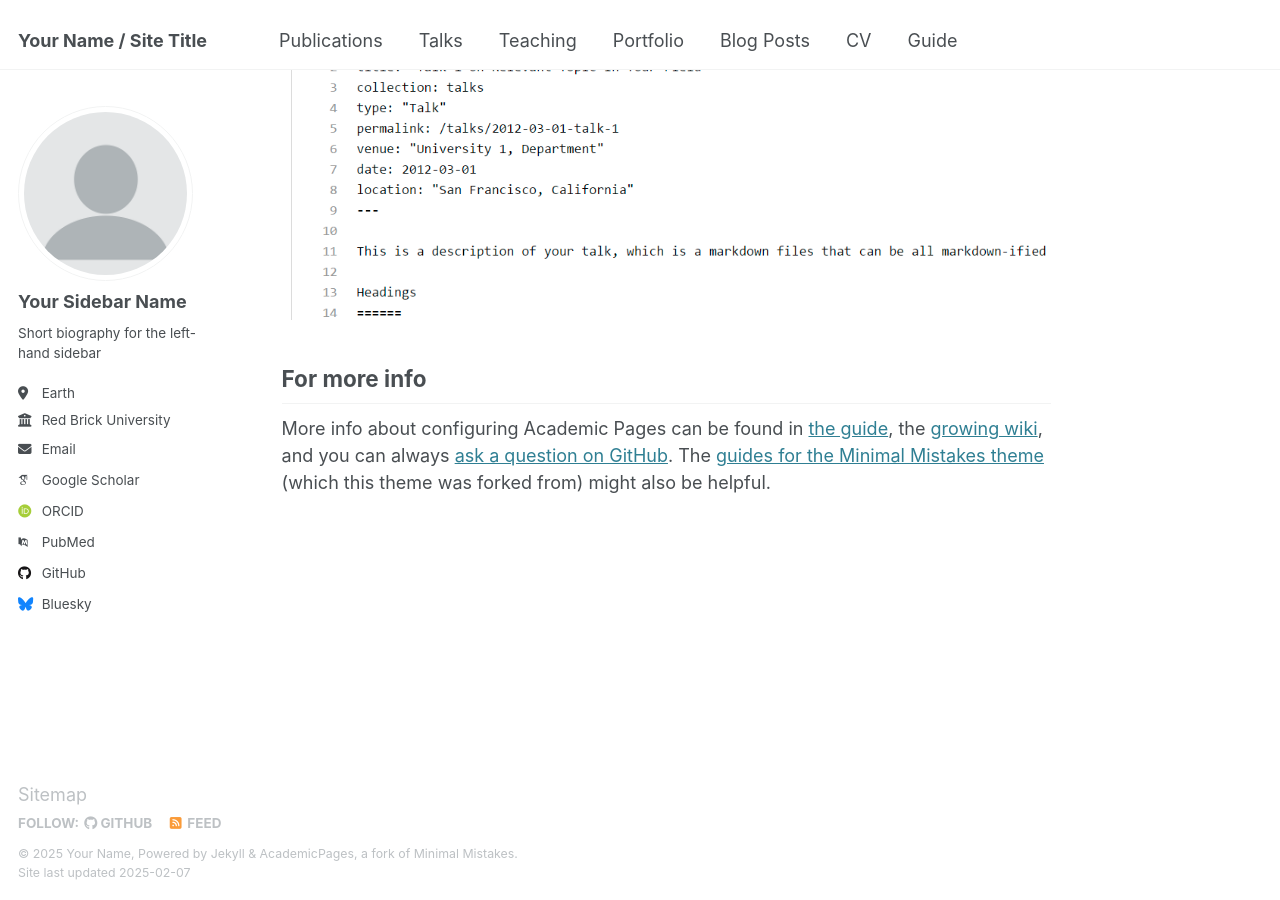
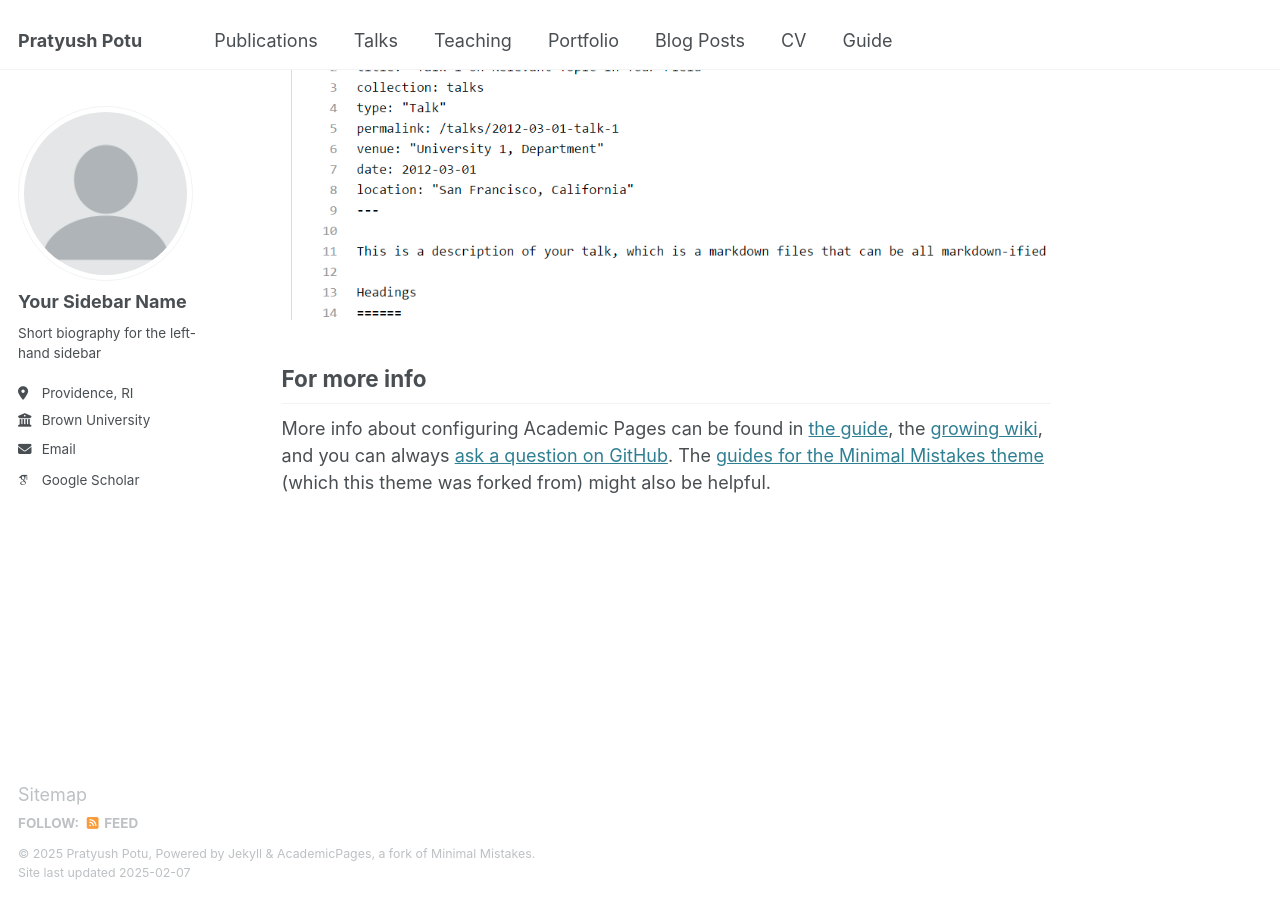
Before and after one commit to pratyushpotu/pratyushpotu.github.io, a Jekyll site: the page built from _pages/about.md, in a window 1280 px wide and 900 px high, scrolled down 2642 px. Built offline with Jekyll 4.4.1, drawn with Linux system fonts in a browser that asks for light colours; some web fonts are replaced.

Commit message:
Update _config.yml

```diff
--- a/_config.yml
+++ b/_config.yml
@@ -9,13 +9,13 @@
 # Basic Site Settings
 locale                   : "en-US"
 site_theme               : "default"
-title                    : "Your Name / Site Title"
+title                    : "Pratyush Potu"
 title_separator          : "-"
-name                     : &name "Your Name"
-description              : &description "personal description"
-url                      : https://academicpages.github.io # the base hostname & protocol for your site e.g. "https://[your GitHub username].github.io"
+name                     : &name "Pratyush Potu"
+description              : &description "Numerical Analyst"
+url                      : https://pratyushpotu.github.io # the base hostname & protocol for your site e.g. "https://[your GitHub username].github.io"
 baseurl                  : "" # the subpath of your site, e.g. "/blog"
-repository               : "academicpages/academicpages.github.io"
+repository               : "pratyushpotu/pratyushpotu.github.io"
 
 # Site Author - The following control what appear as part of the author content on the side bar.
 #               If a field is blank the icon and link will not appear, otherwise it will be shown.
@@ -26,18 +26,18 @@ author:
   name             : "Your Sidebar Name"
   pronouns         : # example: "she/her"
   bio              : "Short biography for the left-hand sidebar"
-  location         : "Earth"
-  employer         : "Red Brick University"
+  location         : "Providence, RI"
+  employer         : "Brown University"
   uri              : # URL
   email            : "none@example.org"
 
   # Academic websites
   arxiv            : # URL - Update with the correct link to your profile
-  googlescholar    : "https://scholar.google.com/citations?user=PS_CX0AAAAAJ"
+  googlescholar    : "https://scholar.google.com/citations?user=NrTJ78kAAAAJ&hl=en&oi=sra"
   impactstory      : # URL
-  orcid            : "http://orcid.org/yourorcidurl"
+  orcid            : # URL
   semantic         : # URL
-  pubmed           : "https://www.ncbi.nlm.nih.gov/pubmed/?term=john+snow"
+  pubmed           : # URL
   researchgate     : # URL
   scopus           : # URL
 
@@ -45,12 +45,12 @@ author:
   bitbucket        : # Username - Update with your username on the site
   codepen          : # Username
   dribbble         : # Username
-  github           : "academicpages"
+  github           : # Username
   kaggle           : # Username
   stackoverflow    : # User number or user number and name (i.e., use "1" or "1/jeff-atwood")
 
   # Social media
-  bluesky          : "bsky.app" # Replace this with you Bluesky username
+  bluesky          : # Username
   facebook         : # Username
   flickr           : # Username
   foursquare       : # Username
```
